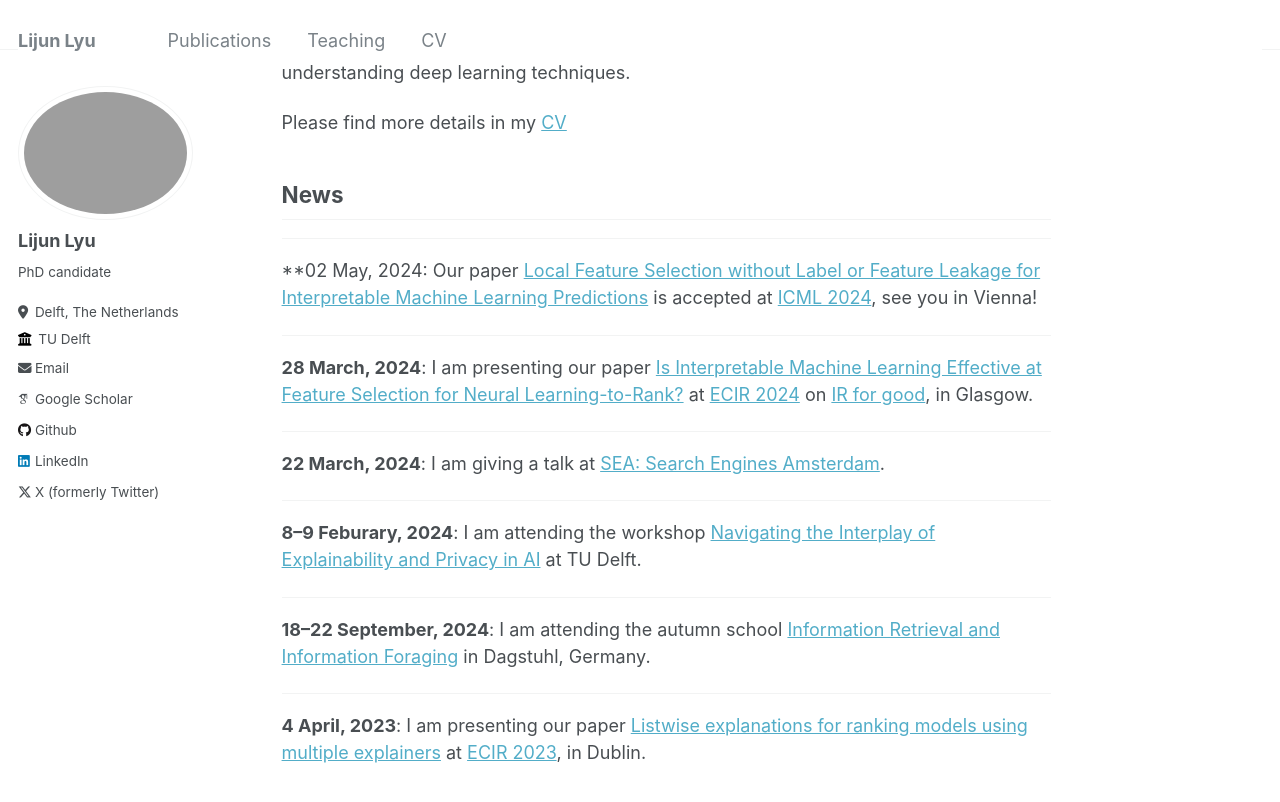
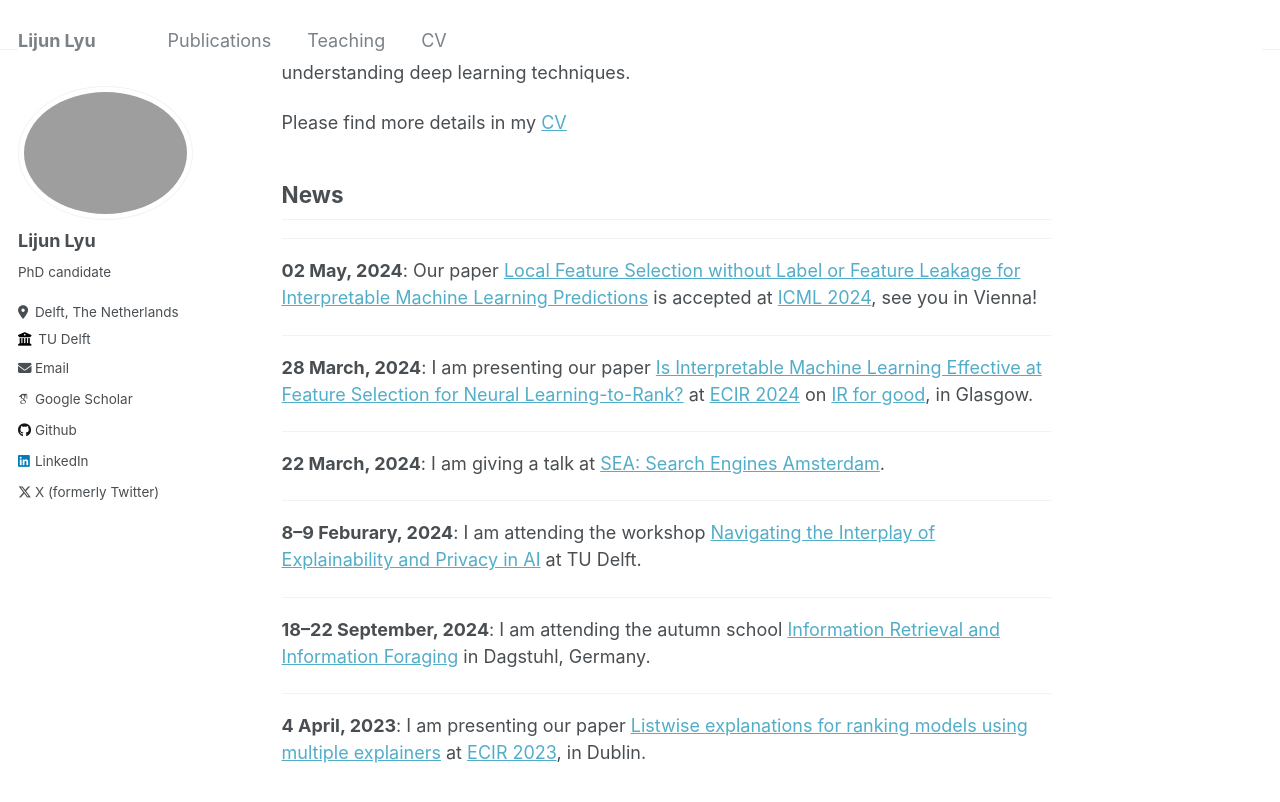
Before and after one commit to GarfieldLyu/GarfieldLyu.github.io, a Jekyll site: the page built from _pages/about.md, in a window 1280 px wide and 900 px high, scrolled down 390 px. Shown: the top 802 px of the window. Built offline with Jekyll 4.4.1, drawn with Linux system fonts in a browser that asks for light colours; some web fonts are replaced.

Commit message:
mirror fix.

```diff
--- a/_pages/about.md
+++ b/_pages/about.md
@@ -16,7 +16,7 @@ Please find more details in my [CV](/cv/)
 
 ## News
 ---
-**02 May, 2024: Our paper [Local Feature Selection without Label or Feature Leakage for Interpretable Machine Learning Predictions]() is accepted at [ICML 2024](https://icml.cc), see you in Vienna!
+**02 May, 2024**: Our paper [Local Feature Selection without Label or Feature Leakage for Interpretable Machine Learning Predictions]() is accepted at [ICML 2024](https://icml.cc), see you in Vienna!
 
 ---
 **28 March, 2024**: I am presenting our paper [Is Interpretable Machine Learning Effective at Feature Selection for Neural Learning-to-Rank?](https://link.springer.com/chapter/10.1007/978-3-031-56066-8_29) at [ECIR 2024](https://www.ecir2024.org) on [IR for good](https://www.ecir2024.org/2023/07/24/call-for-ir-for-good-papers/), in Glasgow.
```
